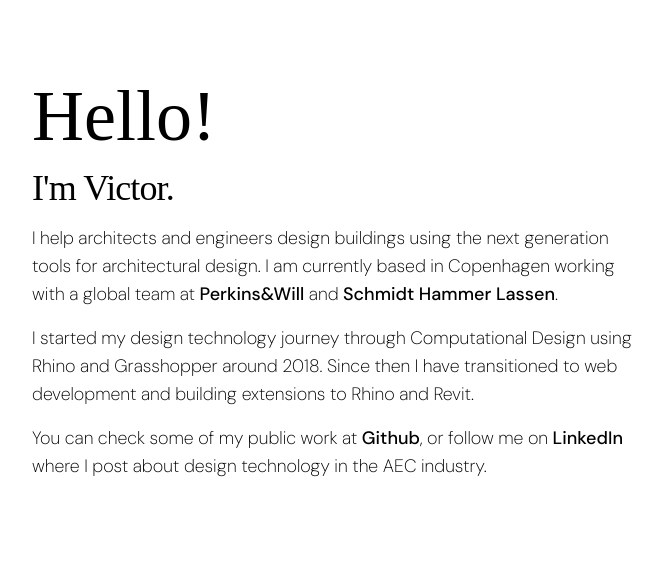
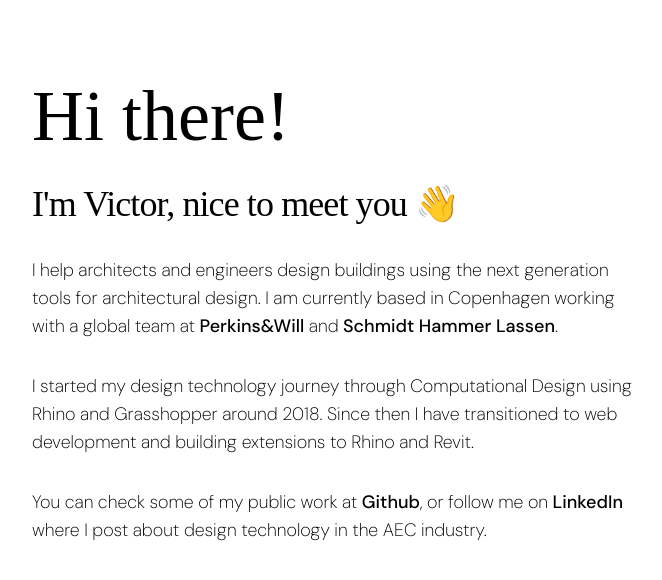
Before and after one commit to vwnd/website, a Vue app: page / in a window 1280 px wide. Shown: the top 580 px of the page, without its empty margins (48-710 px from the left). Built offline with nearby package versions, Linux system fonts and the light colour scheme; a web font is replaced by a local one.

Commit message:
style: text

```diff
--- a/src/assets/main.css
+++ b/src/assets/main.css
@@ -11,7 +11,7 @@
 }
 
 main {
-  @apply max-w-3xl p-20 space-y-4;
+  @apply max-w-3xl p-20 space-y-8;
 }
 
 a {
--- a/src/views/HomeView.vue
+++ b/src/views/HomeView.vue
@@ -2,9 +2,9 @@
 
 <template>
   <main>
-    <h1 class="text-7xl font-serif">Hello!</h1>
+    <h1 class="text-7xl font-serif">Hi there!</h1>
 
-    <h2 class="text-4xl tracking-tight font-serif">I'm Victor.</h2>
+    <h2 class="text-4xl tracking-tight font-serif">I'm Victor, nice to meet you 👋</h2>
 
     <p>
       I help architects and engineers design buildings using the next generation tools for
```
